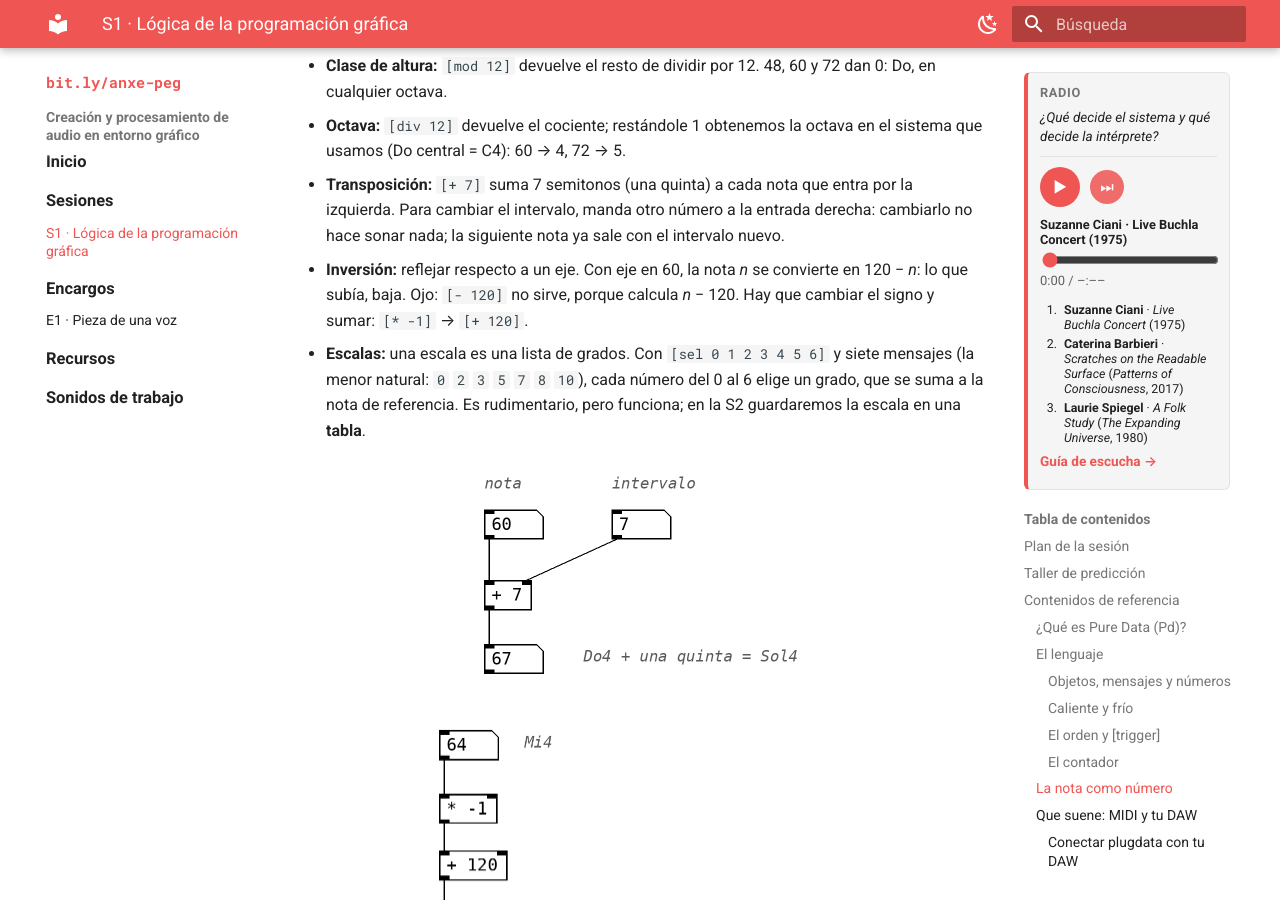
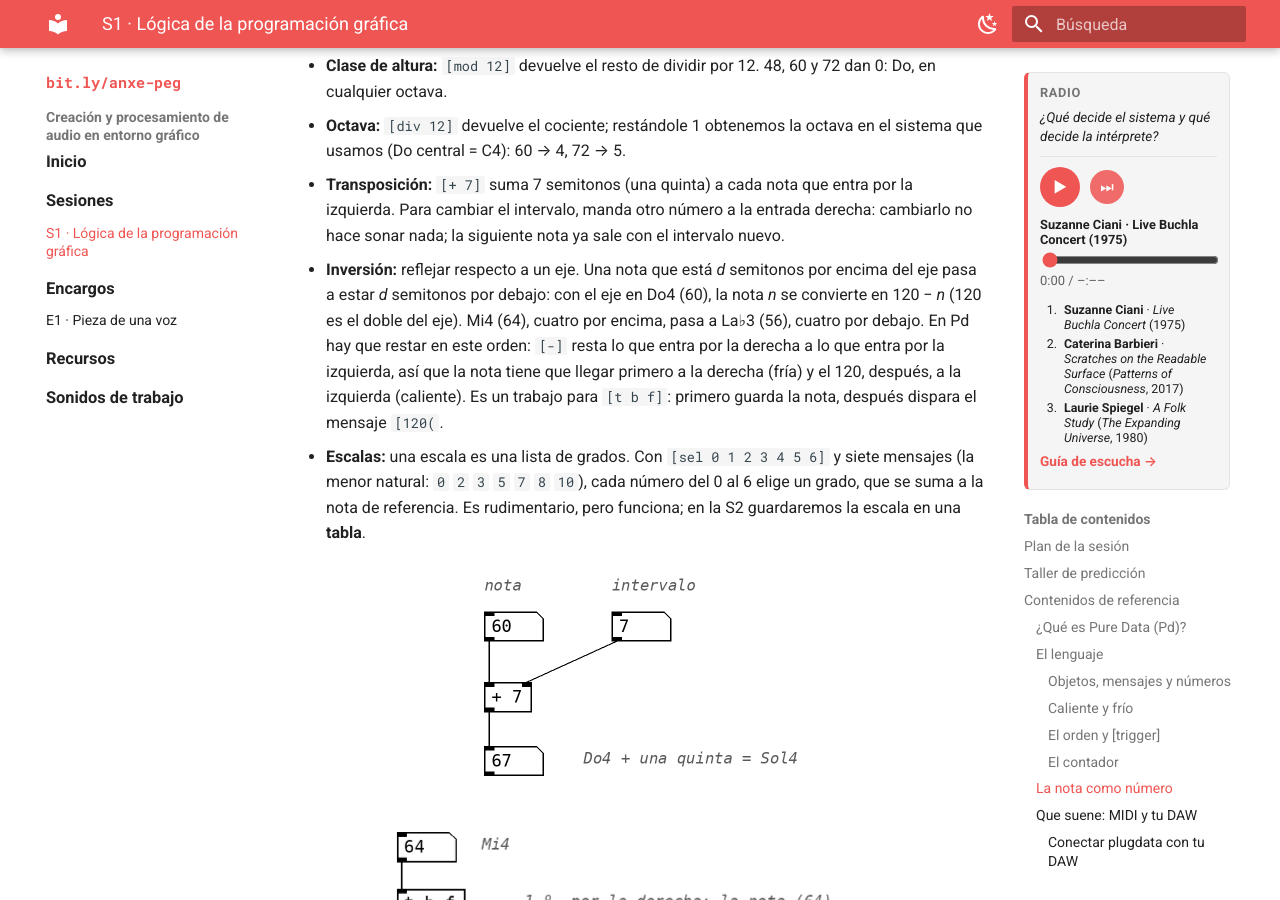
Before and after one commit to anxefaraldo/peg-curso, an MkDocs documentation site: the page built from docs/sesiones/s1.md, in a window 1280 px wide and 900 px high, scrolled down 4749 px. Built offline with MkDocs 1.6.1 and Material for MkDocs 9.7.7, drawn with Linux system fonts in a browser that asks for light colours.

Commit message:
Publicación programada 2026-10-03 10:00

```diff
--- a/docs/sesiones/s1.md
+++ b/docs/sesiones/s1.md
@@ -96,7 +96,7 @@ Pd se programa conectando cajas: los datos fluyen de una a otra por los cables,
 
 La entrada izquierda de un objeto es **caliente**: al recibir algo, el objeto calcula y envía el resultado. Las demás son **frías**: guardan el valor y esperan. El argumento (el 7 de `[+ 7]`) es el valor inicial de la entrada fría.
 
-![Entradas caliente y fría](img/s1/texto/caliente-frio.png){ width="416" }
+![Entradas caliente y fría](img/s1/texto/caliente-fria.png){ width="416" }
 
 #### El orden y `[trigger]`
 
@@ -121,12 +121,12 @@ Si una nota es un número, la teoría musical se convierte en aritmética, y cad
 - **Clase de altura:** `[mod 12]` devuelve el resto de dividir por 12. 48, 60 y 72 dan 0: Do, en cualquier octava.
 - **Octava:** `[div 12]` devuelve el cociente; restándole 1 obtenemos la octava en el sistema que usamos (Do central = C4): 60 → 4, 72 → 5.
 - **Transposición:** `[+ 7]` suma 7 semitonos (una quinta) a cada nota que entra por la izquierda. Para cambiar el intervalo, manda otro número a la entrada derecha: cambiarlo no hace sonar nada; la siguiente nota ya sale con el intervalo nuevo.
-- **Inversión:** reflejar respecto a un eje. Con eje en 60, la nota *n* se convierte en 120 − *n*: lo que subía, baja. Ojo: `[- 120]` no sirve, porque calcula *n* − 120. Hay que cambiar el signo y sumar: `[* -1]` → `[+ 120]`.
+- **Inversión:** reflejar respecto a un eje. Una nota que está *d* semitonos por encima del eje pasa a estar *d* semitonos por debajo: con el eje en Do4 (60), la nota *n* se convierte en 120 − *n* (120 es el doble del eje). Mi4 (64), cuatro por encima, pasa a La♭3 (56), cuatro por debajo. En Pd hay que restar en este orden: `[-]` resta lo que entra por la derecha a lo que entra por la izquierda, así que la nota tiene que llegar primero a la derecha (fría) y el 120, después, a la izquierda (caliente). Es un trabajo para `[t b f]`: primero guarda la nota, después dispara el mensaje `[120(`.
 - **Escalas:** una escala es una lista de grados. Con `[sel 0 1 2 3 4 5 6]` y siete mensajes (la menor natural: `0` `2` `3` `5` `7` `8` `10`), cada número del 0 al 6 elige un grado, que se suma a la nota de referencia. Es rudimentario, pero funciona; en la S2 guardaremos la escala en una **tabla**.
 
 ![Transposición](img/s1/texto/transposicion.png){ width="353" }
 
-![Inversión](img/s1/texto/inversion.png){ width="442" }
+![Inversión](img/s1/texto/inversion.png){ width="640" }
 
 ![Escala con sel y mensajes](img/s1/texto/escala.png){ width="446" }
 
```
Also changed, not shown: docs/sesiones/img/s1/texto/caliente-fria.png (added), docs/sesiones/img/s1/texto/caliente-frio.png (deleted), docs/sesiones/img/s1/texto/inversion.png.
